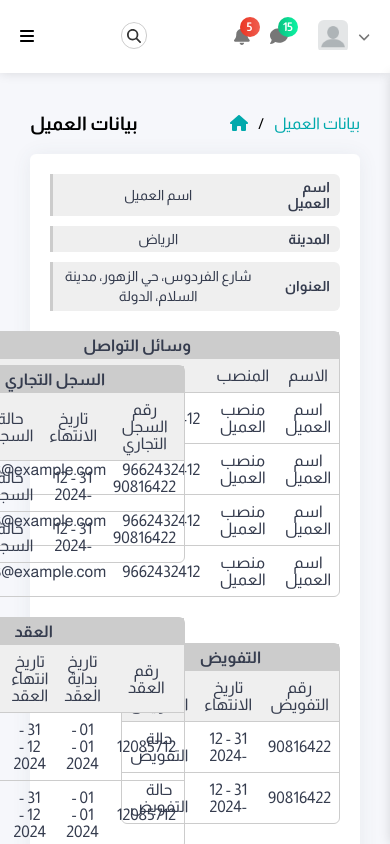
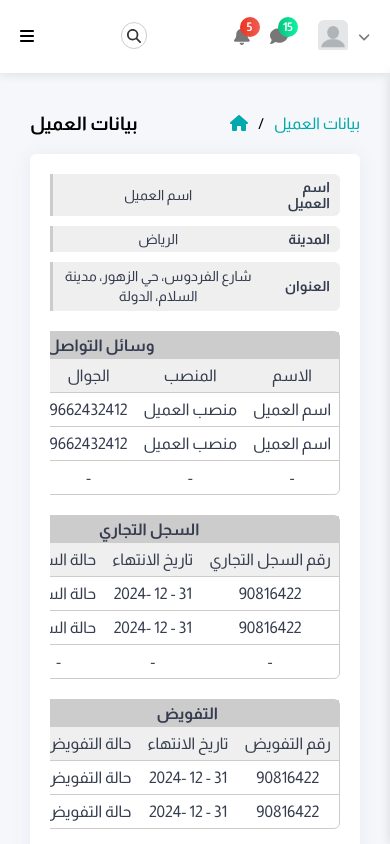
Before and after one commit to MtsmAshraf/adminty-master-react, a React (Create React App) app: page /client in a window 390 px wide. Built offline with nearby package versions, Linux system fonts and the light colour scheme.

Commit message:
edited CLients tables width in all screens

```diff
--- a/src/Pages/Client/Client.jsx
+++ b/src/Pages/Client/Client.jsx
@@ -73,30 +73,16 @@ const Client = () => {
                         </tr>
                         <tr>
                             <td>
-                                اسم العميل
+                                -
                             </td>
                             <td>
-                                منصب العميل
+                                -
                             </td>
                             <td>
-                                9662432412
+                                -
                             </td>
                             <td>
-                                client123@example.com
-                            </td>
-                        </tr>
-                        <tr>
-                            <td>
-                                اسم العميل
-                            </td>
-                            <td>
-                                منصب العميل
-                            </td>
-                            <td>
-                                9662432412
-                            </td>
-                            <td>
-                                client123@example.com
+                                -
                             </td>
                         </tr>
                     </table>
@@ -148,6 +134,20 @@ const Client = () => {
                             </td>
                             <td>
                                 مرفق
+                            </td>
+                        </tr>
+                        <tr>
+                            <td>
+                                -
+                            </td>
+                            <td>
+                                -
+                            </td>
+                            <td>
+                                -
+                            </td>
+                            <td>
+                                -
                             </td>
                         </tr>
                     </table>
--- a/src/Pages/Client/client.module.css
+++ b/src/Pages/Client/client.module.css
@@ -1,3 +1,6 @@
+.client{
+    padding-bottom: 100px;
+}
 .client .content{
     direction: rtl;
 }
@@ -30,39 +33,6 @@
     width: calc((100% - 20px) / 3);
     border-left: 3px solid #ccc;
 }
-@media (max-width: 1400px) {
-    .client .pairs{
-        justify-content: center;
-    }
-    .client .infoPair{
-        width: calc((100% - 10px) / 2) !important;
-    }
-    .client .infoPair:last-child{
-        width: 80% !important;
-        text-wrap: nowrap;
-    }
-}
-@media (max-width: 767px) {
-    .client .infoPair{
-        font-size: 14px;
-    }
-    .client .infoPair{
-        justify-content: flex-start;
-        width: 100% !important;
-    }
-    .client .infoPair h4{
-        width: 25%;
-    }
-    .client .infoPair p{
-        flex: 1;
-        text-align: center;
-    }
-    .client .infoPair:last-child{
-        width: 100% !important;
-        text-wrap: wrap;
-        line-height: 1.4;
-    }
-}
 .client .infoTable{
     width: calc((100% - 20px) / 2) !important;
 }
@@ -90,3 +60,52 @@
 .client .infoTable table thead + tr{
     background-color: #efefef;
 }
+@media (max-width: 1400px) {
+    .client .pairs{
+        justify-content: center;
+    }
+    .client .infoPair{
+        width: calc((100% - 10px) / 2) !important;
+    }
+    .client .infoPair:last-child{
+        width: 80% !important;
+        text-wrap: nowrap;
+    }
+    .client .infoTable{
+        width: 100% !important;
+    }
+}
+@media (max-width: 767px) {
+    .client .infoPair{
+        font-size: 14px;
+    }
+    .client .infoPair{
+        justify-content: flex-start;
+        width: 100% !important;
+    }
+    .client .infoPair h4{
+        width: 25%;
+    }
+    .client .infoPair p{
+        flex: 1;
+        text-align: center;
+    }
+    .client .infoPair:last-child{
+        width: 100% !important;
+        text-wrap: wrap;
+        line-height: 1.4;
+    }
+    .client .infoTable{
+        overflow-x: scroll;
+    }
+    .client .infoTable::-webkit-scrollbar{
+        height: 8px;
+        background-color: #eee;
+    }
+    .client .infoTable::-webkit-scrollbar-thumb{
+        background-color: #ccc;
+    }
+    .client .infoTable table{
+        text-wrap: nowrap;
+    }
+}
```
